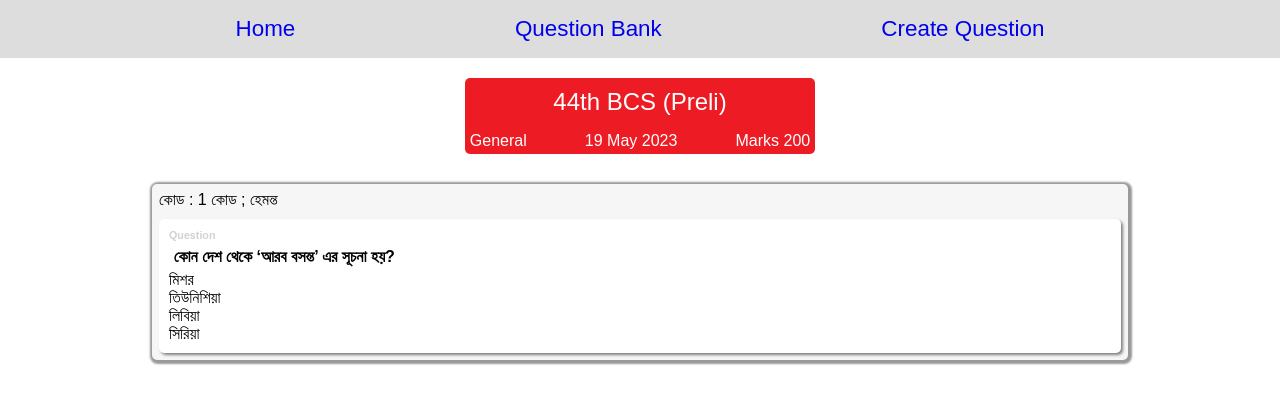
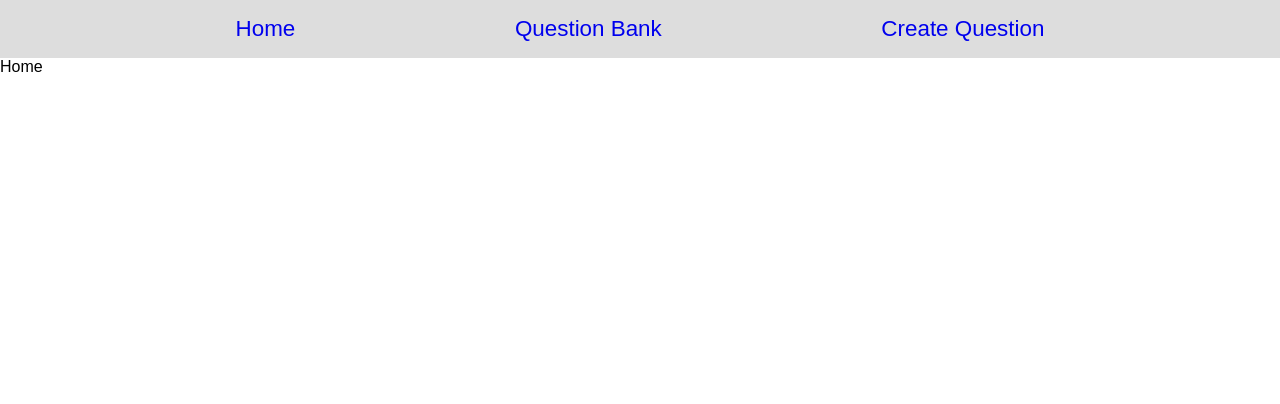
Before and after one commit to Rafi-Sharkar/React_Project, a React (Create React App) app: page / in a window 1280 px wide. Shown: the top 404 px of the page. Built offline with nearby package versions, Linux system fonts and the light colour scheme; a web font is replaced by a local one.

Commit message:
react routeing added

```diff
--- a/package.json
+++ b/package.json
@@ -10,6 +10,7 @@
         "react": "^18.2.0",
         "react-dom": "^18.2.0",
         "react-icons": "^4.12.0",
+        "react-router-dom": "^6.19.0",
         "react-scripts": "5.0.1",
         "web-vitals": "^2.1.4"
     },
--- a/src/App.js
+++ b/src/App.js
@@ -1,13 +1,20 @@
 import React from 'react';
 import QuizPage from './Components/Pages/QuizPage/QuizPage';
 import Navbar from './Components/Navbar';
-
+import Home from "./Components/Pages/Home/Home"
+import CreateQuizPage from "./Components/Pages/CreateQuiz/CreateQuizPage"
+import { Routes,Route } from 'react-router-dom';
 const App = () => {
     return (
-        <div>
+        <>
             <Navbar />
-            <QuizPage />
-        </div>
+            <Routes>
+                <Route path='/' element={<Home/>}/>
+                <Route path='/cqestion' element={<CreateQuizPage/>}/>
+                <Route path='/question' element={<QuizPage/>}/>
+            </Routes>
+
+        </>
     );
 };
 
--- a/src/Components/Navbar.js
+++ b/src/Components/Navbar.js
@@ -1,18 +1,18 @@
 import React from 'react'
 import './Navbar.css'
-
+import {Link} from "react-router-dom"
 export default function Navbar() {
   return (
     <div className='Navbody'>
 <ul class="nav justify-content-center">
   <li class="nav-item">
-    <a class="nav-link active" aria-current="page" href="#">Home</a>
+    <Link to="/" class="nav-link active" aria-current="page" >Home</Link>
   </li>
   <li class="nav-item">
-    <a class="nav-link" href="#">Question Bank</a>
+    <Link to="/question" class="nav-link" >Question Bank</Link>
   </li>
   <li class="nav-item">
-    <a class="nav-link" href="#">Create Question</a>
+    <Link to="/cqestion" class="nav-link" >Create Question</Link>
   </li>
 </ul>
     </div>
--- a/src/Components/Pages/CreateQuiz/CreateQuiz.js
+++ b/src/Components/Pages/CreateQuiz/CreateQuiz.js
@@ -3,7 +3,7 @@ import React from 'react'
 export default function CreateQuiz() {
   return (
     <div>
-
+       CreateQuiz
     </div>
   )
 }
--- a/src/Components/Pages/CreateQuiz/CreateQuizPage.js
+++ b/src/Components/Pages/CreateQuiz/CreateQuizPage.js
@@ -1,9 +1,9 @@
 import React from 'react'
-
+import CreateQuiz from './CreateQuiz'
 export default function CreateQuizPage() {
   return (
     <div>
-
+        <CreateQuiz/>
     </div>
   )
 }
--- /dev/null
+++ b/src/Components/Pages/Home/Home.js
@@ -0,0 +1,7 @@
+import React from 'react'
+
+export default function Home() {
+  return (
+    <div>Home</div>
+  )
+}
--- a/src/index.js
+++ b/src/index.js
@@ -3,7 +3,8 @@ import ReactDOM from 'react-dom/client';
 import App from './App';
 import './index.css'
 import 'font-awesome/css/font-awesome.min.css'
+import {BrowserRouter} from "react-router-dom"
 
 const root = ReactDOM.createRoot(document.getElementById('root'));
 
-root.render(<App />);
+root.render(<BrowserRouter><App /></BrowserRouter>);
```
Also changed, not shown: 1 other file (tests, documents, lock files or other folders).
